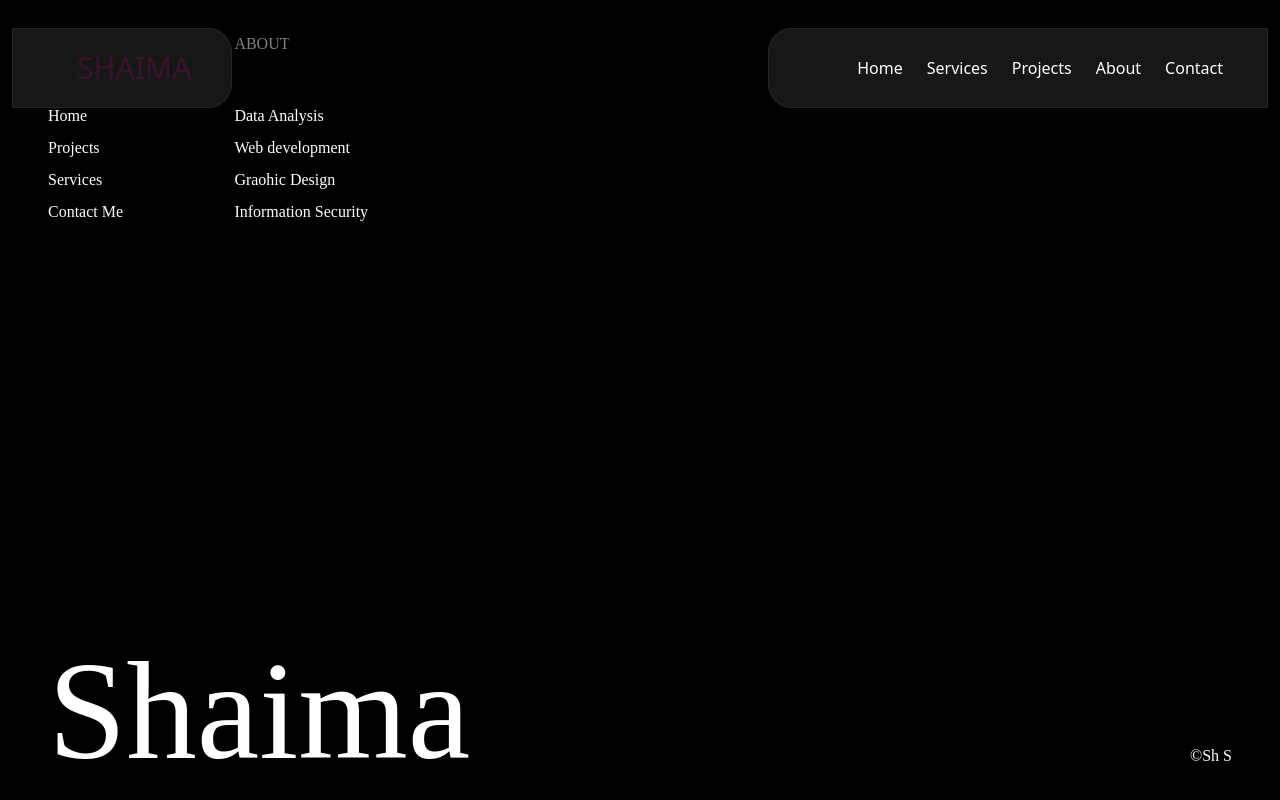
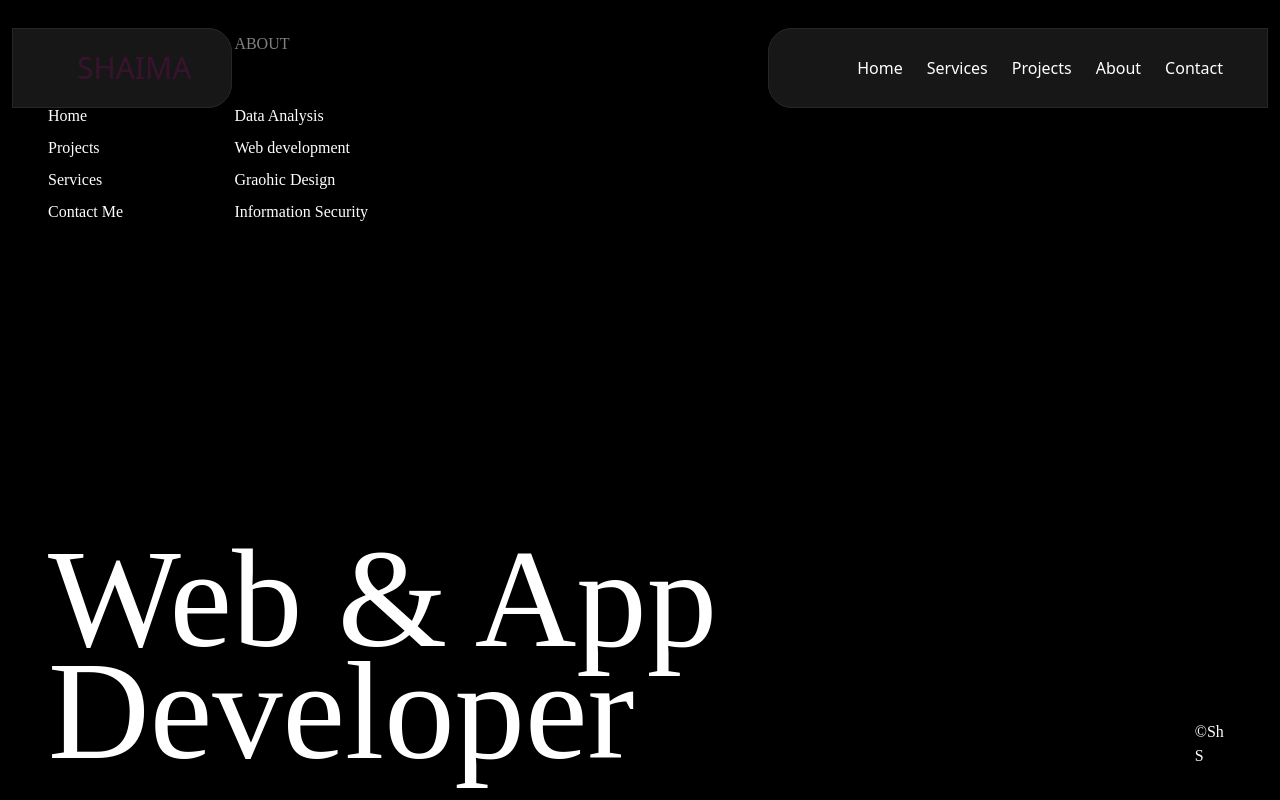
Before and after one commit to shim079/mysite, a Next.js app: page /Header in a window 1280 px wide. Built offline with nearby package versions, Linux system fonts and the light colour scheme.

Commit message:
Update Section2 to include job title

```diff
--- a/app/Content.jsx
+++ b/app/Content.jsx
@@ -21,7 +21,7 @@ const Section1 = () => {
 const Section2 = () => {
     return (
         <div className='flex justify-between items-end '>
-            <h1 className='text-[11vw] leading-[0.8] mt-10'>Shaima</h1>
+            <h1 className='text-[11vw] leading-[0.8] mt-10'>Web & App Developer</h1>
             <p>©Sh S</p>
         </div>
     )
```
